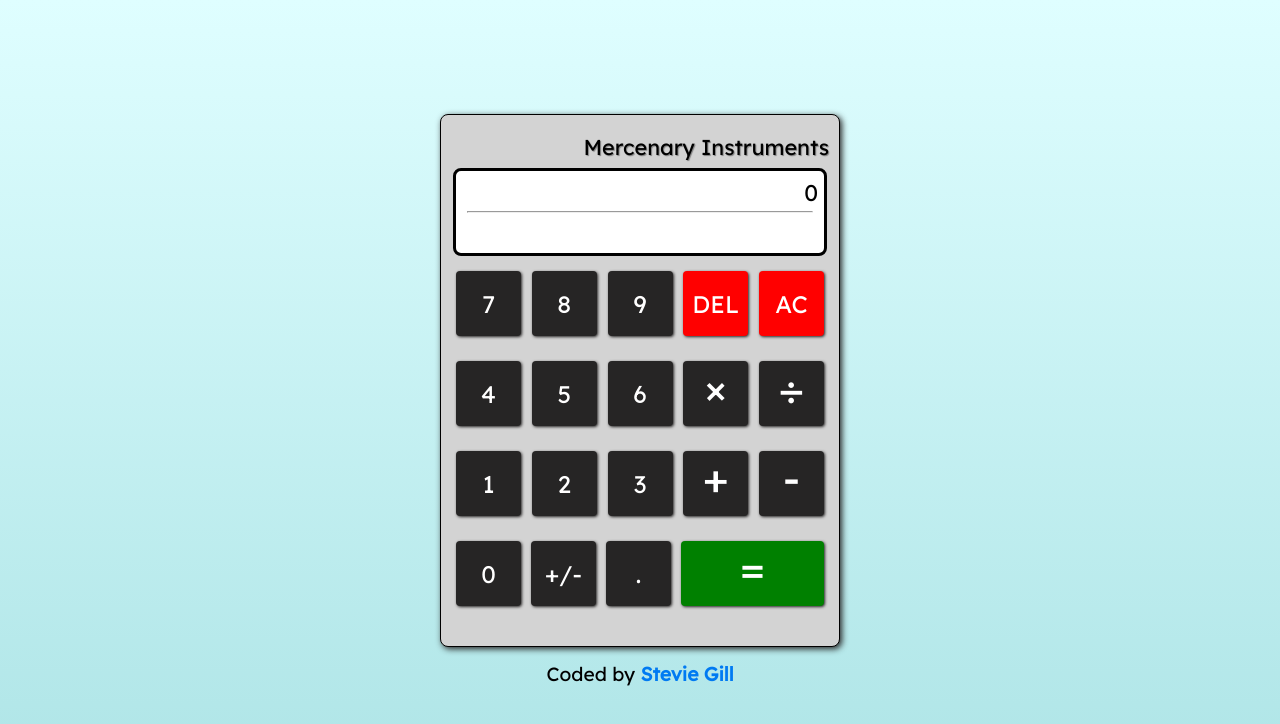
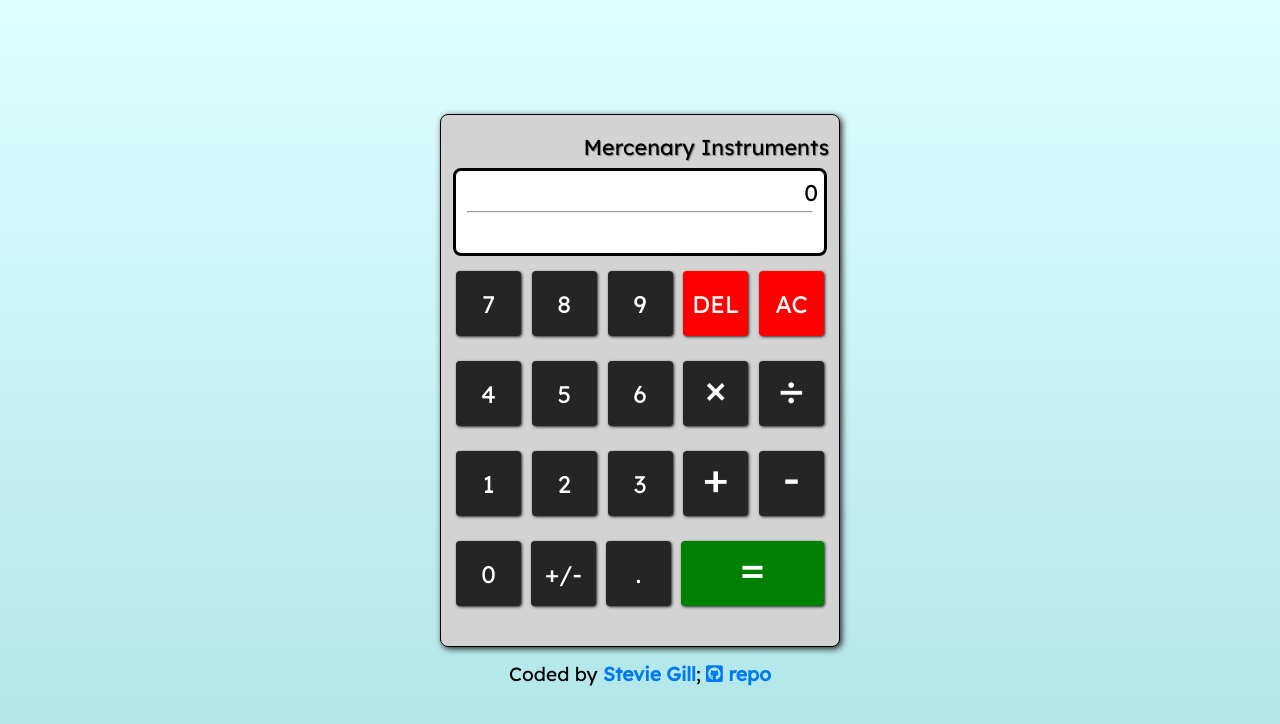
Before and after one commit to caffeinated-pixels/javascript-calculator, a React (Create React App) app: page / in a window 1280 px wide. Shown: the top 724 px of the page. Built offline with nearby package versions, Linux system fonts and the light colour scheme.

Commit message:
Added link to GH repo

```diff
--- a/src/App.js
+++ b/src/App.js
@@ -1,5 +1,7 @@
 import React, { Component } from 'react'
 import { Scrollbars } from 'react-custom-scrollbars'
+import { FontAwesomeIcon } from '@fortawesome/react-fontawesome'
+import { faGithubSquare } from '@fortawesome/free-brands-svg-icons'
 
 export default class App extends Component {
   state = {
@@ -567,6 +569,13 @@ const Footer = () => {
         >
           Stevie Gill
         </a>
+        {'; '}
+        <a
+          href="https://github.com/caffeinated-pixels/javascript-calculator"
+          title="JS calculator Github repo"
+        >
+          <FontAwesomeIcon icon={faGithubSquare} className="githubIcon" /> repo
+        </a>
       </p>
     </footer>
   )
```
